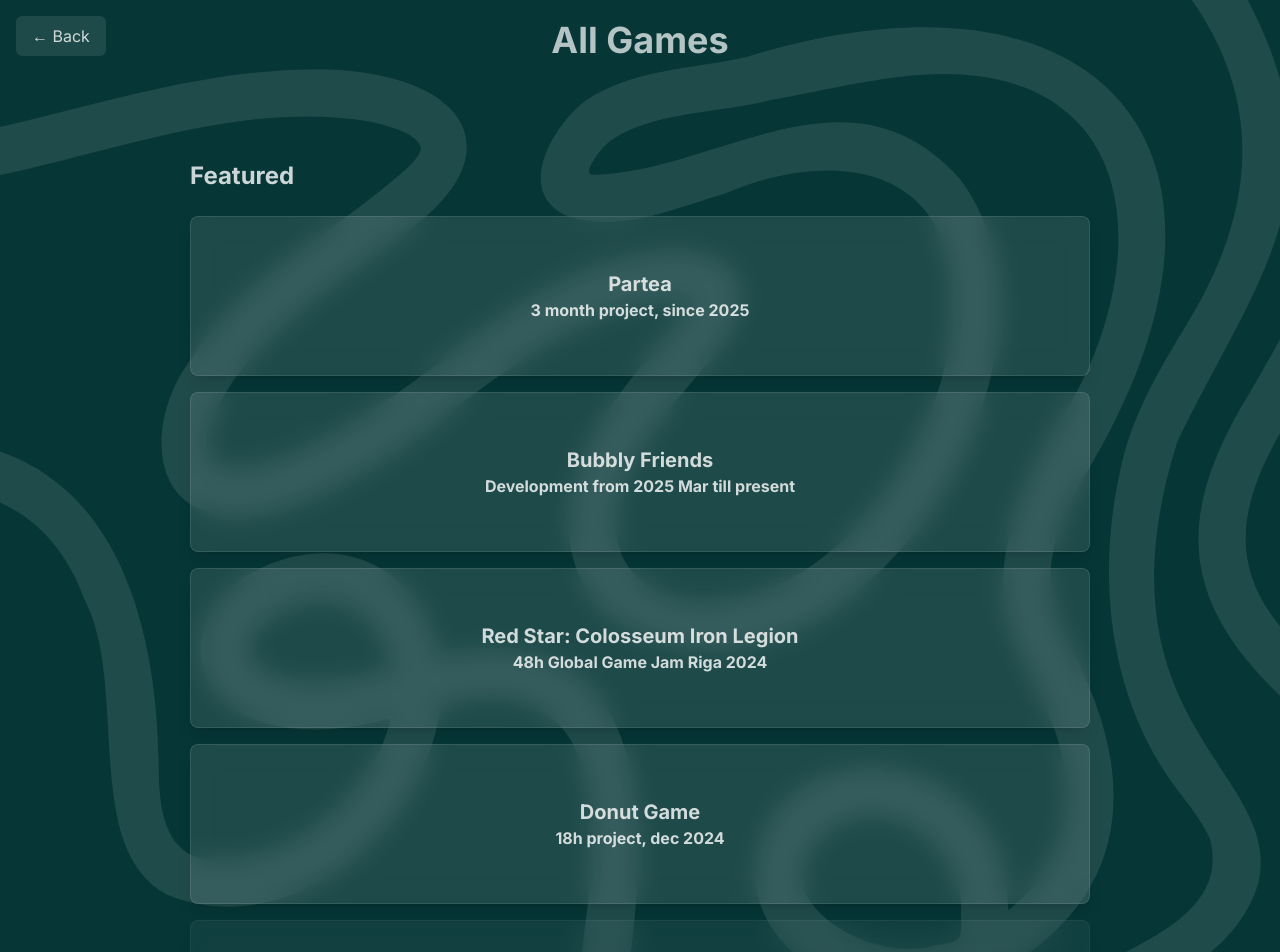
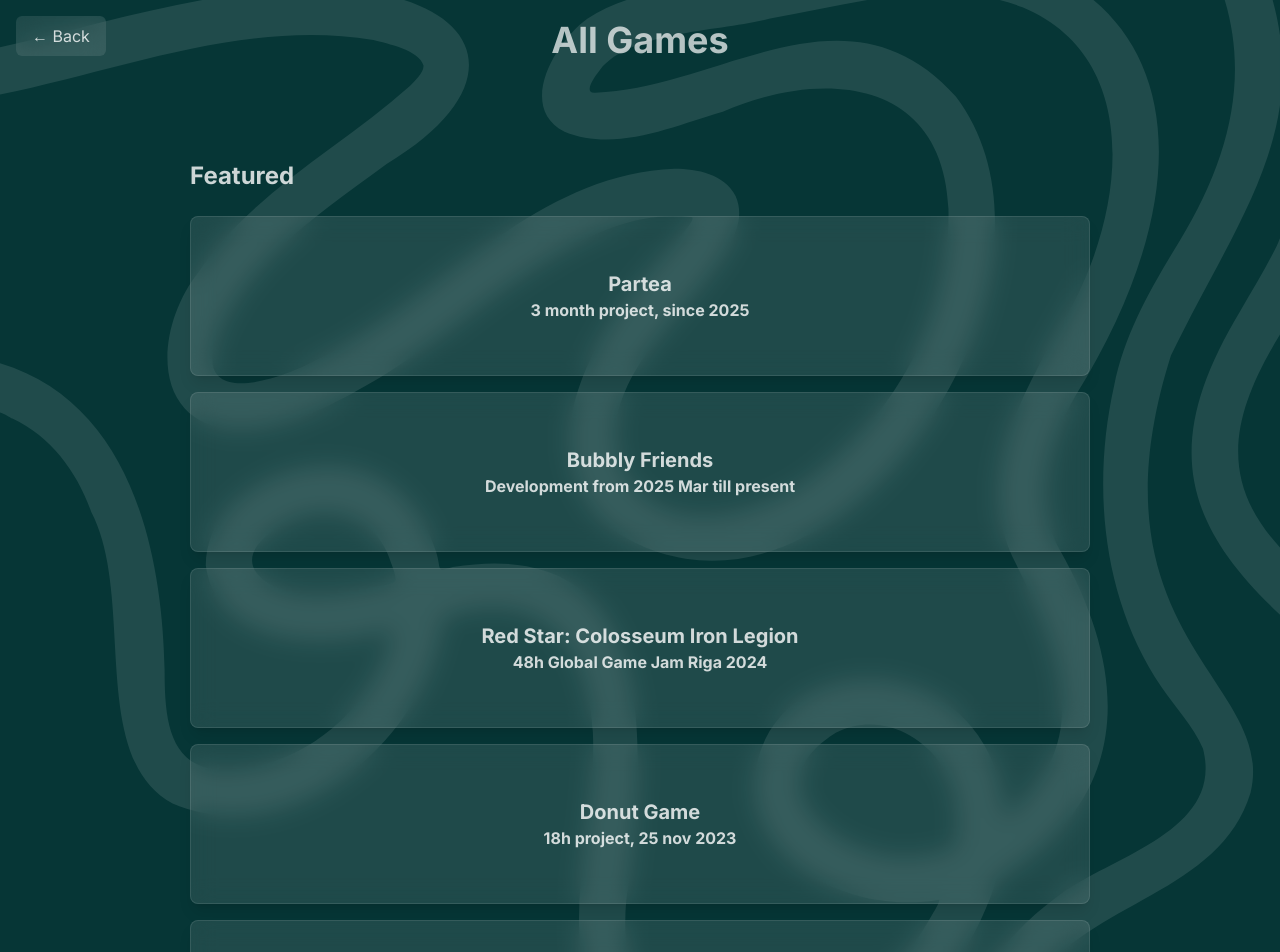
Before and after one commit to KlavsKalnins/portfolio-klavs, a Next.js app: page /games in a window 1280 px wide. Shown: the top 952 px of the page. Built offline with nearby package versions, Linux system fonts and the light colour scheme.

Commit message:
small update

```diff
--- a/src/app/games/page.tsx
+++ b/src/app/games/page.tsx
@@ -4,14 +4,15 @@ const games = [
   { href: "/games/partea", title: "Partea", description: "3 month project, since 2025", isEnabled: true },
   { href: "/games/bubblyFriends", title: "Bubbly Friends", description: "Development from 2025 Mar till present", isEnabled: true },
   { href: "https://youtu.be/R5VZKEHlj4U", title: "Red Star: Colosseum Iron Legion", description: "48h Global Game Jam Riga 2024", isEnabled: true },
-  { href: "/games/donutgame", title: "Donut Game", description: "18h project, dec 2024", isEnabled: true },
-  { href: "/lietotnes/latvian", title: "Latvia Quiz", description: "2 week project, 2018", isEnabled: false },
+  { href: "/games/donutgame", title: "Donut Game", description: "18h project, 25 nov 2023", isEnabled: true },
+  { href: "https://youtu.be/dgBIaIJHS_A?si=vXcRLeROvvU7RG07&t=73", title: "Latvia Quiz", description: "2 week project, 2018", isEnabled: true },
 ];
 
-// Ensure even number of items by adding a "Coming Soon" card if necessary
+/*
 if (games.length % 2 !== 0) {
   games.push({ href: "#", title: "Coming Soon", description: "", isEnabled: false });
 }
+*/
 
 export default function Games() {
   return (
```
